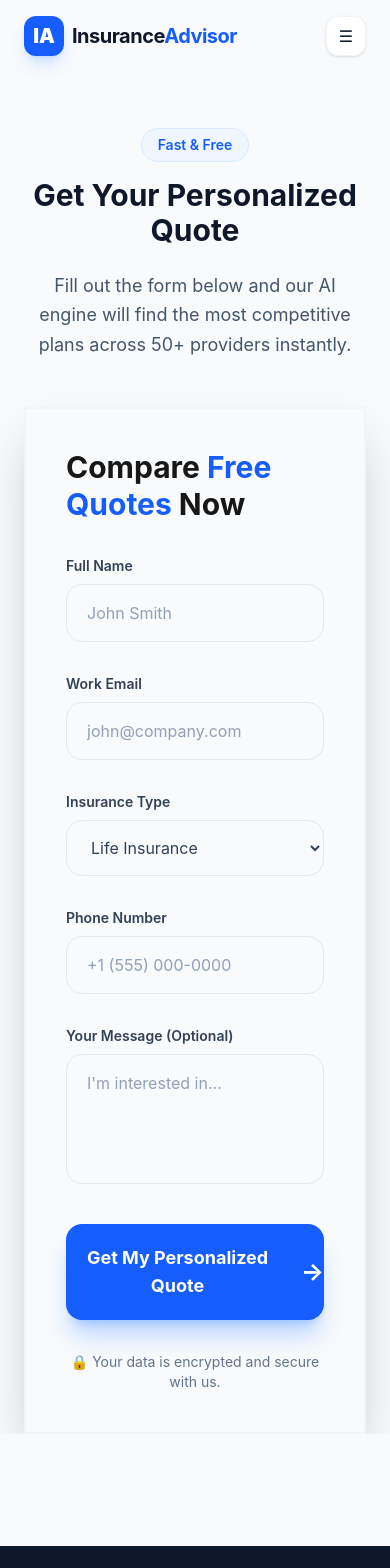
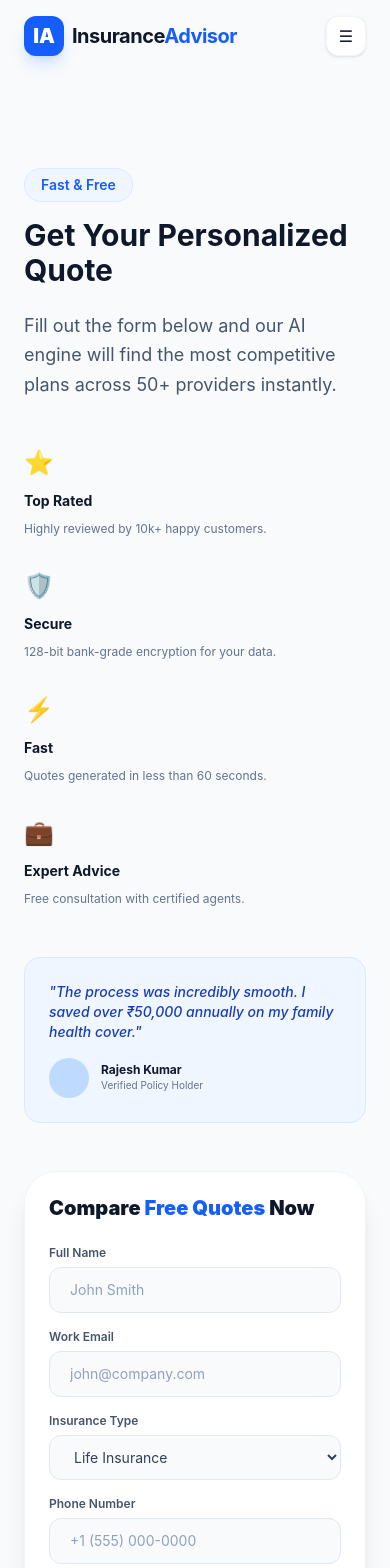
Before and after one commit to Gulhane-Shivani/Insurance_Advisor, a React (Vite) app: page /quote in a window 390 px wide. Shown: the top 1568 px of the page. Built offline with nearby package versions, Linux system fonts and the light colour scheme.

Commit message:
implement insurance product pages, contact page, and dynamic quote request form

```diff
--- a/src/app/insurance/businessInsurance.tsx
+++ b/src/app/insurance/businessInsurance.tsx
@@ -8,8 +8,6 @@ import SectionTitle from '../../components/common/SectionTitle';
 const BusinessInsurancePage: React.FC = () => {
   return (
     <PageLayout>
-      <section className="relative overflow-hidden mb-16">
-
       <InsuranceDetails type="business" />
       <div className="py-24 container flex flex-col items-center">
         <h2 className="text-4xl md:text-5xl font-black mb-12 text-slate-900 leading-tight text-center tracking-tight">Protect Your Enterprise <br/><span className="text-blue-600 underline decoration-blue-500/30 underline-offset-8">Get Expert Consultation</span></h2>
@@ -17,7 +15,6 @@ const BusinessInsurancePage: React.FC = () => {
           <QuoteForm />
         </div>
       </div>
-      </section>
     </PageLayout>
   );
 };
--- a/src/app/insurance/carInsurance.tsx
+++ b/src/app/insurance/carInsurance.tsx
@@ -8,8 +8,6 @@ import SectionTitle from '../../components/common/SectionTitle';
 const CarInsurancePage: React.FC = () => {
   return (
     <PageLayout>
-      <section className="relative overflow-hidden mb-16">
-
       <InsuranceDetails type="car" />
       <div className="py-24 container flex flex-col items-center">
         <h2 className="text-4xl md:text-5xl font-black mb-12 text-slate-900 leading-tight text-center tracking-tight">Insure Your Ride <br /><span className="text-blue-600 underline decoration-blue-500/30 underline-offset-8">Quote In Seconds</span></h2>
@@ -17,7 +15,6 @@ const CarInsurancePage: React.FC = () => {
           <QuoteForm />
         </div>
       </div>
-      </section>
     </PageLayout>
   );
 };
--- a/src/app/insurance/healthInsurance.tsx
+++ b/src/app/insurance/healthInsurance.tsx
@@ -8,14 +8,12 @@ const HealthInsurancePage: React.FC = () => {
   return (
     <PageLayout>
       <InsuranceDetails type="health" />
-        <section className="relative overflow-hidden mb-16">
       <div className="py-24 container flex flex-col items-center">
         <h2 className="text-4xl md:text-5xl font-black mb-12 text-slate-900 leading-tight text-center tracking-tight">Protect Your Health <br /><span className="text-blue-600 underline decoration-blue-500/30 underline-offset-8">Compare Quotes Now</span></h2>
         <div className="w-full max-w-2xl bg-white p-8 rounded-[48px] shadow-2xl shadow-slate-200/50">
           <QuoteForm />
         </div>
       </div>
-      </section>
     </PageLayout>
   );
 };
--- a/src/app/insurance/lifeInsurance.tsx
+++ b/src/app/insurance/lifeInsurance.tsx
@@ -1,12 +1,10 @@
 import PageLayout from '../../components/common/PageLayout';
 import InsuranceDetails from '../../components/insurance/InsuranceDetails';
 import QuoteForm from '../../components/forms/QuoteForm';
-import SectionTitle from '../../components/common/SectionTitle';
 
 const LifeInsurancePage: React.FC = () => {
   return (
     <PageLayout>
-      <section className="relative overflow-hidden mb-16">
       <InsuranceDetails type="life" />
       <div className="py-24 container flex flex-col items-center">
         <h2 className="text-4xl md:text-5xl font-black mb-12 text-slate-900 leading-tight text-center tracking-tight">Get Your Life Insurance <br /><span className="text-blue-600 underline decoration-blue-500/30 underline-offset-8">Quote In 2 Minutes</span></h2>
@@ -14,7 +12,6 @@ const LifeInsurancePage: React.FC = () => {
           <QuoteForm />
         </div>
       </div>
-      </section>
     </PageLayout>
   );
 };
--- a/src/app/page.tsx
+++ b/src/app/page.tsx
@@ -2,6 +2,7 @@ import PageLayout from '../components/common/PageLayout';
 import Hero from '../components/home/Hero';
 import Categories from '../components/home/Categories';
 import Testimonials from '../components/home/Testimonials';
+import FAQ from '../components/home/FAQ';
 import QuoteForm from '../components/forms/QuoteForm';
 import '../styles/globals.css';
 
@@ -37,6 +38,8 @@ const Home: React.FC = () => {
 
         <Testimonials />
 
+        <FAQ />
+
         <div className="py-24" id="getquote">
           <div className="container">
             <QuoteForm />
--- a/src/app/quote/page.tsx
+++ b/src/app/quote/page.tsx
@@ -10,17 +10,45 @@ const QuotePage: React.FC = () => {
     <PageLayout>
       <section className="relative overflow-hidden mb-8">
         <div className="absolute top-0 right-0 w-1/4 h-full bg-blue-100/30 blur-3xl rounded-full translate-x-1/2 -z-10"></div>
-        <div className="container relative z-10 max-w-4xl">
+        <div className="container relative z-10 grid grid-cols-1 lg:grid-cols-2 gap-12 items-start py-10">
+          <div className="animate-fade-in-up">
             <SectionTitle
               title="Get Your Personalized Quote"
               subtitle="Fill out the form below and our AI engine will find the most competitive plans across 50+ providers instantly."
               badge="Fast & Free"
-            align="center"
+              align="left"
             />
+
+            <div className="mt-12 grid grid-cols-1 sm:grid-cols-2 gap-8">
+              {[
+                { icon: '⭐', title: 'Top Rated', text: 'Highly reviewed by 10k+ happy customers.' },
+                { icon: '🛡️', title: 'Secure', text: '128-bit bank-grade encryption for your data.' },
+                { icon: '⚡', title: 'Fast', text: 'Quotes generated in less than 60 seconds.' },
+                { icon: '💼', title: 'Expert Advice', text: 'Free consultation with certified agents.' },
+              ].map((benefit, i) => (
+                <div key={i} className="flex flex-col gap-2">
+                  <div className="text-2xl mb-1">{benefit.icon}</div>
+                  <h4 className="font-bold text-slate-900 text-sm">{benefit.title}</h4>
+                  <p className="text-slate-500 text-xs leading-relaxed">{benefit.text}</p>
+                </div>
+              ))}
+            </div>
+
+            <div className="mt-12 p-6 bg-blue-50 rounded-2xl border border-blue-100">
+              <p className="text-blue-800 text-sm font-medium italic">"The process was incredibly smooth. I saved over ₹50,000 annually on my family health cover."</p>
+              <div className="mt-4 flex items-center gap-3">
+                <div className="w-10 h-10 bg-blue-200 rounded-full"></div>
                 <div>
+                  <p className="text-slate-900 text-xs font-bold">Rajesh Kumar</p>
+                  <p className="text-slate-500 text-[10px]">Verified Policy Holder</p>
+                </div>
+              </div>
+            </div>
+          </div>
+
+          <div className="w-full">
             <QuoteForm />
           </div>
-
         </div>
       </section>
     </PageLayout>
--- a/src/components/forms/QuoteForm.tsx
+++ b/src/components/forms/QuoteForm.tsx
@@ -7,56 +7,56 @@ const QuoteForm: React.FC = () => {
   const { formData, isSubmitting, isSuccess, handleChange, handleSubmit } = useQuoteForm();
 
   return (
-    <form className="premium-card p-10 max-w-2xl mx-auto border-2 border-slate-100 shadow-2xl relative overflow-hidden" onSubmit={handleSubmit}>
+    <form className="bg-white p-6 md:p-8 rounded-[32px] border border-slate-100 shadow-xl relative overflow-hidden group" onSubmit={handleSubmit}>
       {isSuccess && (
-        <div className="absolute inset-0 bg-blue-600/95 flex items-center justify-center text-center p-10 z-20 animate-fade-in text-white">
-          <div className="flex flex-col items-center gap-6">
-            <div className="w-20 h-20 bg-white/20 rounded-full flex items-center justify-center text-5xl mb-4 animate-bounce">
+        <div className="absolute inset-0 bg-blue-600/95 flex items-center justify-center text-center p-6 z-20 animate-fade-in text-white">
+          <div className="flex flex-col items-center gap-2">
+            <div className="w-12 h-12 bg-white/20 rounded-full flex items-center justify-center text-2xl mb-2 animate-bounce">
               ✔️
             </div>
-            <h3 className="text-3xl font-bold">Quote Request Sent!</h3>
-            <p className="text-xl text-blue-100 mb-6">Our priority advisor will contact you within 15 minutes.</p>
-            <button className="bg-white text-blue-600 px-8 py-3 rounded-xl font-bold hover:bg-slate-50 transition-colors">
+            <h3 className="text-xl font-bold">Quote Request Sent!</h3>
+            <p className="text-sm text-blue-100 mb-4">Our advisor will contact you within 15 minutes.</p>
+            <button className="bg-white text-blue-600 px-6 py-2 rounded-lg font-bold hover:bg-slate-50 transition-colors text-sm">
               Awesome!
             </button>
           </div>
         </div>
       )}
 
-      <h2 className="text-3xl font-bold mb-8 text-neutral-900 leading-tight">Compare <span className="text-blue-600">Free Quotes</span> Now</h2>
+      <h2 className="text-xl font-black mb-6 text-slate-900 leading-tight">Compare <span className="text-blue-600">Free Quotes</span> Now</h2>
 
-      <div className="grid grid-cols-1 md:grid-cols-2 gap-8 mb-8">
-        <div className="flex flex-col gap-2">
-          <label className="text-sm font-semibold text-slate-700">Full Name</label>
+      <div className="grid grid-cols-1 md:grid-cols-2 gap-4 mb-4">
+        <div className="flex flex-col gap-1.5">
+          <label className="text-xs font-semibold text-slate-600">Full Name</label>
           <input
             type="text"
             name="name"
             value={formData.name}
             onChange={handleChange}
             placeholder="John Smith"
-            className="px-5 py-4 bg-slate-50 border border-slate-200 rounded-2xl focus:ring-2 focus:ring-blue-500/20 focus:border-blue-500 outline-none transition-all placeholder:text-slate-400"
+            className="px-5 py-3 bg-slate-50 border border-slate-200 rounded-xl focus:ring-2 focus:ring-blue-500/10 focus:border-blue-500 outline-none transition-all placeholder:text-slate-400 text-sm"
             required
           />
         </div>
-        <div className="flex flex-col gap-2">
-          <label className="text-sm font-semibold text-slate-700">Work Email</label>
+        <div className="flex flex-col gap-1.5">
+          <label className="text-xs font-semibold text-slate-600">Work Email</label>
           <input
             type="email"
             name="email"
             value={formData.email}
             onChange={handleChange}
             placeholder="john@company.com"
-            className="px-5 py-4 bg-slate-50 border border-slate-200 rounded-2xl focus:ring-2 focus:ring-blue-500/20 focus:border-blue-500 outline-none transition-all placeholder:text-slate-400"
+            className="px-5 py-3 bg-slate-50 border border-slate-200 rounded-xl focus:ring-2 focus:ring-blue-500/10 focus:border-blue-500 outline-none transition-all placeholder:text-slate-400 text-sm"
             required
           />
         </div>
-        <div className="flex flex-col gap-2">
-          <label className="text-sm font-semibold text-slate-700">Insurance Type</label>
+        <div className="flex flex-col gap-1.5">
+          <label className="text-xs font-semibold text-slate-600">Insurance Type</label>
           <select
             name="insuranceType"
             value={formData.insuranceType}
             onChange={handleChange}
-            className="px-5 py-4 bg-slate-50 border border-slate-200 rounded-2xl focus:ring-2 focus:ring-blue-500/20 focus:border-blue-500 outline-none transition-all text-slate-700"
+            className="px-5 py-3 bg-slate-50 border border-slate-200 rounded-xl focus:ring-2 focus:ring-blue-500/10 focus:border-blue-500 outline-none transition-all text-slate-700 text-sm"
           >
             <option value="life">Life Insurance</option>
             <option value="health">Health Insurance</option>
@@ -64,15 +64,15 @@ const QuoteForm: React.FC = () => {
             <option value="business">Business Insurance</option>
           </select>
         </div>
-        <div className="flex flex-col gap-2">
-          <label className="text-sm font-semibold text-slate-700">Phone Number</label>
+        <div className="flex flex-col gap-1.5">
+          <label className="text-xs font-semibold text-slate-600">Phone Number</label>
           <input
             type="tel"
             name="phone"
             value={formData.phone}
             onChange={handleChange}
             placeholder="+1 (555) 000-0000"
-            className="px-5 py-4 bg-slate-50 border border-slate-200 rounded-2xl focus:ring-2 focus:ring-blue-500/20 focus:border-blue-500 outline-none transition-all placeholder:text-slate-400"
+            className="px-5 py-3 bg-slate-50 border border-slate-200 rounded-xl focus:ring-2 focus:ring-blue-500/10 focus:border-blue-500 outline-none transition-all placeholder:text-slate-400 text-sm"
             required
           />
         </div>
@@ -80,52 +80,52 @@ const QuoteForm: React.FC = () => {
 
       {/* Dynamic Fields for Car Insurance */}
       {formData.insuranceType === 'car' && (
-        <div className="grid grid-cols-1 md:grid-cols-2 gap-8 mb-8 animate-fade-in">
-          <div className="flex flex-col gap-2">
-            <label className="text-sm font-semibold text-slate-700">Vehicle Make</label>
+        <div className="grid grid-cols-1 md:grid-cols-2 gap-4 mb-4 animate-fade-in">
+          <div className="flex flex-col gap-1.5">
+            <label className="text-xs font-semibold text-slate-600">Vehicle Make</label>
             <input
               type="text"
               name="vehicleMake"
               value={formData.vehicleMake}
               onChange={handleChange}
               placeholder="e.g. Toyota"
-              className="px-5 py-4 bg-slate-50 border border-slate-200 rounded-2xl focus:ring-2 focus:ring-blue-500/20 focus:border-blue-500 outline-none transition-all"
+              className="px-5 py-3 bg-slate-50 border border-slate-200 rounded-xl focus:ring-2 focus:ring-blue-500/10 focus:border-blue-500 outline-none transition-all text-sm"
               required
             />
           </div>
-          <div className="flex flex-col gap-2">
-            <label className="text-sm font-semibold text-slate-700">Vehicle Model</label>
+          <div className="flex flex-col gap-1.5">
+            <label className="text-xs font-semibold text-slate-600">Vehicle Model</label>
             <input
               type="text"
               name="vehicleModel"
               value={formData.vehicleModel}
               onChange={handleChange}
               placeholder="e.g. Camry"
-              className="px-5 py-4 bg-slate-50 border border-slate-200 rounded-2xl focus:ring-2 focus:ring-blue-500/20 focus:border-blue-500 outline-none transition-all"
+              className="px-5 py-3 bg-slate-50 border border-slate-200 rounded-xl focus:ring-2 focus:ring-blue-500/10 focus:border-blue-500 outline-none transition-all text-sm"
               required
             />
           </div>
-          <div className="flex flex-col gap-2">
-            <label className="text-sm font-semibold text-slate-700">Manufacturing Year</label>
+          <div className="flex flex-col gap-1.5">
+            <label className="text-xs font-semibold text-slate-600">Manufacturing Year</label>
             <input
               type="number"
               name="vehicleYear"
               value={formData.vehicleYear}
               onChange={handleChange}
               placeholder="e.g. 2022"
-              className="px-5 py-4 bg-slate-50 border border-slate-200 rounded-2xl focus:ring-2 focus:ring-blue-500/20 focus:border-blue-500 outline-none transition-all"
+              className="px-5 py-3 bg-slate-50 border border-slate-200 rounded-xl focus:ring-2 focus:ring-blue-500/10 focus:border-blue-500 outline-none transition-all text-sm"
               required
             />
           </div>
-          <div className="flex flex-col gap-2">
-            <label className="text-sm font-semibold text-slate-700">Registration Number</label>
+          <div className="flex flex-col gap-1.5">
+            <label className="text-xs font-semibold text-slate-600">Registration Number</label>
             <input
               type="text"
               name="registrationNumber"
               value={formData.registrationNumber}
               onChange={handleChange}
               placeholder="ABC-1234"
-              className="px-5 py-4 bg-slate-50 border border-slate-200 rounded-2xl focus:ring-2 focus:ring-blue-500/20 focus:border-blue-500 outline-none transition-all"
+              className="px-5 py-3 bg-slate-50 border border-slate-200 rounded-xl focus:ring-2 focus:ring-blue-500/10 focus:border-blue-500 outline-none transition-all text-sm"
               required
             />
           </div>
@@ -134,26 +134,26 @@ const QuoteForm: React.FC = () => {
 
       {/* Dynamic Fields for Health Insurance */}
       {formData.insuranceType === 'health' && (
-        <div className="grid grid-cols-1 md:grid-cols-2 gap-8 mb-8 animate-fade-in">
-          <div className="flex flex-col gap-2">
-            <label className="text-sm font-semibold text-slate-700">Primary Insured Age</label>
+        <div className="grid grid-cols-1 md:grid-cols-2 gap-4 mb-4 animate-fade-in">
+          <div className="flex flex-col gap-1.5">
+            <label className="text-xs font-semibold text-slate-600">Primary Insured Age</label>
             <input
               type="number"
               name="age"
               value={formData.age}
               onChange={handleChange}
               placeholder="Years"
-              className="px-5 py-4 bg-slate-50 border border-slate-200 rounded-2xl focus:ring-2 focus:ring-blue-500/20 focus:border-blue-500 outline-none transition-all"
+              className="px-5 py-3 bg-slate-50 border border-slate-200 rounded-xl focus:ring-2 focus:ring-blue-500/10 focus:border-blue-500 outline-none transition-all text-sm"
               required
             />
           </div>
-          <div className="flex flex-col gap-2 border-l-0">
-             <label className="text-sm font-semibold text-slate-700">Pre-existing Medical Conditions</label>
+          <div className="flex flex-col gap-1.5 border-l-0">
+             <label className="text-xs font-semibold text-slate-600">Medical Conditions</label>
               <select
                 name="medicalConditions"
                 value={formData.medicalConditions}
                 onChange={handleChange}
-                className="px-5 py-4 bg-slate-50 border border-slate-200 rounded-2xl focus:ring-2 focus:ring-blue-500/20 focus:border-blue-500 outline-none transition-all text-slate-700"
+                className="px-5 py-3 bg-slate-50 border border-slate-200 rounded-xl focus:ring-2 focus:ring-blue-500/10 focus:border-blue-500 outline-none transition-all text-slate-700 text-sm"
               >
                 <option value="none">None</option>
                 <option value="diabetes">Diabetes</option>
@@ -165,37 +165,37 @@ const QuoteForm: React.FC = () => {
         </div>
       )}
 
-      <div className="flex flex-col gap-2 mb-10">
-        <label className="text-sm font-semibold text-slate-700">Your Message (Optional)</label>
+      <div className="flex flex-col gap-1.5 mb-6">
+        <label className="text-xs font-semibold text-slate-600">Your Message (Optional)</label>
         <textarea
           name="message"
-          rows={4}
+          rows={3}
           value={formData.message}
           onChange={handleChange}
           placeholder="I'm interested in..."
-          className="px-5 py-4 bg-slate-50 border border-slate-200 rounded-2xl focus:ring-2 focus:ring-blue-500/20 focus:border-blue-500 outline-none transition-all placeholder:text-slate-400 resize-none"
+          className="px-5 py-3 bg-slate-50 border border-slate-200 rounded-xl focus:ring-2 focus:ring-blue-500/10 focus:border-blue-500 outline-none transition-all placeholder:text-slate-400 resize-none text-sm"
         ></textarea>
       </div>
 
       <button
         type="submit"
         disabled={isSubmitting}
-        className="w-full bg-blue-600 text-white py-5 rounded-2xl font-bold text-lg hover:bg-blue-700 shadow-xl shadow-blue-500/30 transition-all active:scale-[0.99] disabled:opacity-70 disabled:cursor-not-allowed flex items-center justify-center gap-3"
+        className="w-full bg-blue-600 text-white py-3.5 rounded-xl font-bold text-base hover:bg-blue-700 shadow-lg shadow-blue-500/20 transition-all active:scale-[0.99] disabled:opacity-70 disabled:cursor-not-allowed flex items-center justify-center gap-2"
       >
         {isSubmitting ? (
           <>
-            <span className="w-5 h-5 border-2 border-white/30 border-t-white rounded-full animate-spin"></span>
+            <span className="w-4 h-4 border-2 border-white/30 border-t-white rounded-full animate-spin"></span>
             Generating Quotes...
           </>
         ) : (
           <>
             Get My Personalized Quote
-            <span className="text-2xl">→</span>
+            <span className="text-xl">→</span>
           </>
         )}
       </button>
 
-      <p className="mt-8 text-center text-sm text-slate-500">
+      <p className="mt-4 text-center text-[10px] text-slate-500 font-medium">
         🔒 Your data is encrypted and secure with us.
       </p>
     </form>
--- /dev/null
+++ b/src/components/home/FAQ.tsx
@@ -0,0 +1,90 @@
+/* src/components/home/FAQ.tsx */
+import React, { useState } from 'react';
+import SectionTitle from '../common/SectionTitle';
+
+const faqs = [
+  {
+    question: "How does the Beshak Community Connect Program work?",
+    answer: "You can go through the profiles of advisor listed on our website and choose the one that you prefer. With the help of the advisor, you can generate a personalized Beshak TruMatch report to understand which plans fit your needs the best. This report will be created by Beshak's research-backed algorithm and will be 100% unbiased. The advisor will discuss this report with you and help you make informed decisions. After you zero down on a plan and make the purchase, the advisor will be there by your side and help you throughout your insurance journey."
+  },
+  {
+    question: "How do I connect with the advisor?",
+    answer: "Connecting with an advisor is simple. Once you browse the profiles and find a match, just click the 'Connect' button. You can then schedule a call or start a chat directly through our specialized portal."
+  },
+  {
+    question: "Will I have to give my email id or mobile number before connecting with the advisor?",
+    answer: "Yes, for security and verification purposes, we require a valid email or mobile number. This ensures that only real users are connected with our expert advisors and helps in maintaining professional communication."
+  },
+  {
+    question: "How can I book an appointment with the advisor?",
+    answer: "After selecting an advisor, you'll see their availability calendar. Simply pick a time slot that works for you, and you'll receive a confirmation email with all the necessary details for the meeting."
+  },
+  {
+    question: "What if I don't want to continue with the advisor I chose?",
+    answer: "You are never locked in. If you feel the advisor isn't the right fit for your needs, you can simply stop the engagement and choose a different advisor from our community at any time."
+  },
+  {
+    question: "How can I connect with the Beshak Team in case of any queries?",
+    answer: "Our support team is available 24/7. You can reach out via the 'Contact Us' page, email us at support@futureinvo.com, or use the live chat feature on our website for instant assistance."
+  }
+];
+
+const FAQ: React.FC = () => {
+  const [openIndex, setOpenIndex] = useState<number | null>(0);
+
+  const toggleFAQ = (index: number) => {
+    setOpenIndex(openIndex === index ? null : index);
+  };
+
+  return (
+    <section className="py-24 bg-white">
+      <div className="container max-w-4xl">
+        <div className="text-center mb-16">
+          <SectionTitle
+            title="Frequently Asked Questions"
+            subtitle="Everything you need to know about our advisory process and how we help you secure the best plans."
+            badge="Got Questions?"
+            align="center"
+          />
+        </div>
+
+        <div className="space-y-4">
+          {faqs.map((faq, index) => (
+            <div
+              key={index}
+              className={`border-b border-slate-100 transition-all duration-300 ${openIndex === index ? 'bg-slate-50/50 rounded-2xl p-2' : ''}`}
+            >
+              <button
+                onClick={() => toggleFAQ(index)}
+                className="w-full flex items-center justify-between py-6 px-4 text-left group"
+              >
+                <span className={`text-lg font-bold transition-colors ${openIndex === index ? 'text-blue-600' : 'text-slate-900 group-hover:text-blue-500'}`}>
+                  {faq.question}
+                </span>
+                <span className={`text-2xl transition-transform duration-300 ${openIndex === index ? 'rotate-45 text-blue-600' : 'text-slate-400'}`}>
+                  {openIndex === index ? '×' : '+'}
+                </span>
+              </button>
+
+              <div
+                className={`overflow-hidden transition-all duration-300 ease-in-out ${openIndex === index ? 'max-h-96 opacity-100' : 'max-h-0 opacity-0'}`}
+              >
+                <div className="px-4 pb-8 text-slate-600 leading-relaxed text-base">
+                  {faq.answer}
+                </div>
+              </div>
+            </div>
+          ))}
+        </div>
+
+        <div className="mt-16 text-center">
+            <button className="bg-slate-900 text-white px-10 py-4 rounded-2xl font-bold hover:bg-slate-800 shadow-xl shadow-slate-400/20 transition-all">
+                More FAQs →
+            </button>
+        </div>
+      </div>
+    </section>
+  );
+};
+
+export default FAQ;
--- a/src/components/insurance/InsuranceDetails.tsx
+++ b/src/components/insurance/InsuranceDetails.tsx
@@ -57,7 +57,7 @@ const InsuranceDetails: React.FC<InsuranceDetailsProps> = ({ type }) => {
   const currentDetails = details[type];
 
   return (
-    <div className="py-20 bg-slate-50 border-y border-slate-200">
+    <div className="py-20 bg-slate-50">
       <div className="container flex flex-col lg:flex-row gap-16 items-start">
         <div className="flex-1">
           <span className="inline-block px-4 py-1 rounded-full bg-blue-50 text-blue-600 font-bold text-xs uppercase tracking-wider mb-6 border border-blue-100 font-sans">Plan Highlights</span>
```
Also changed, not shown: src/app/contact/page.tsx (+10 -10 lines), src/components/forms/ContactForm.tsx (+21 -21 lines). Lines whose indentation alone changed are shown as unchanged.
